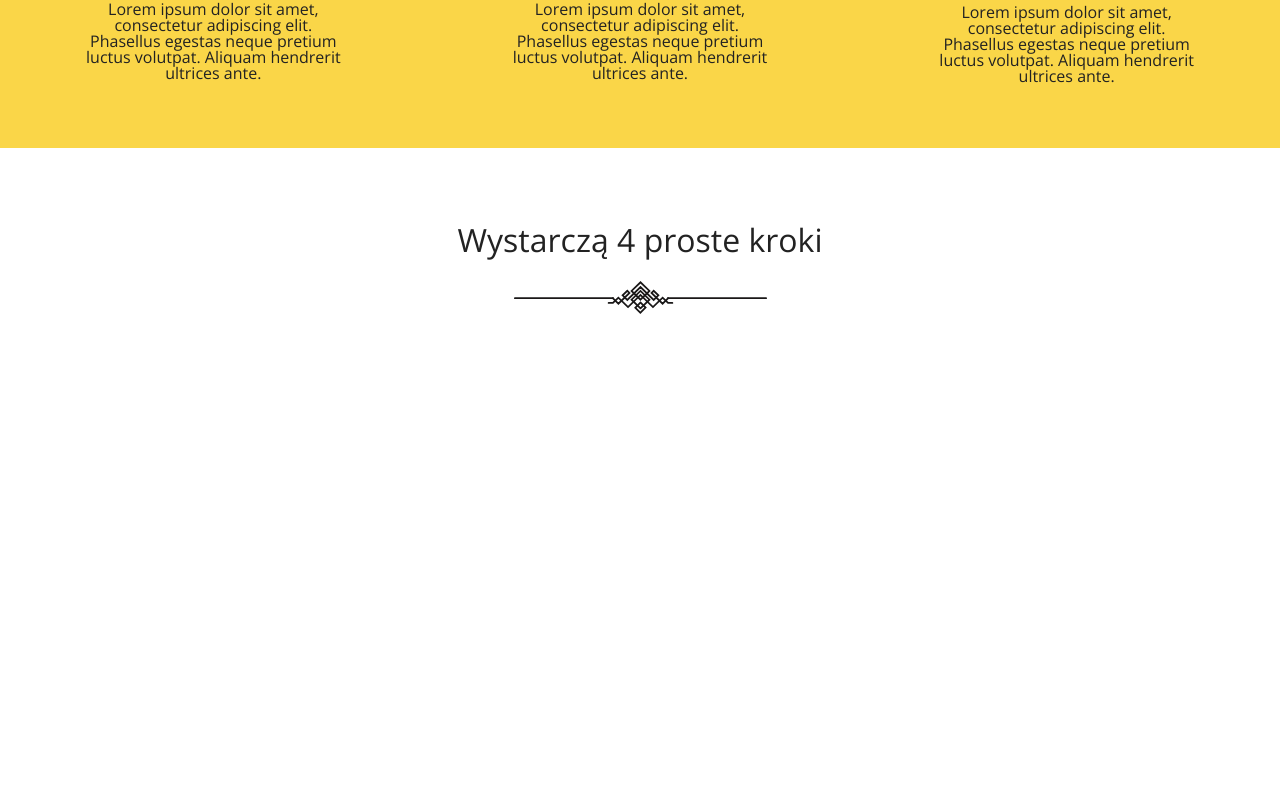
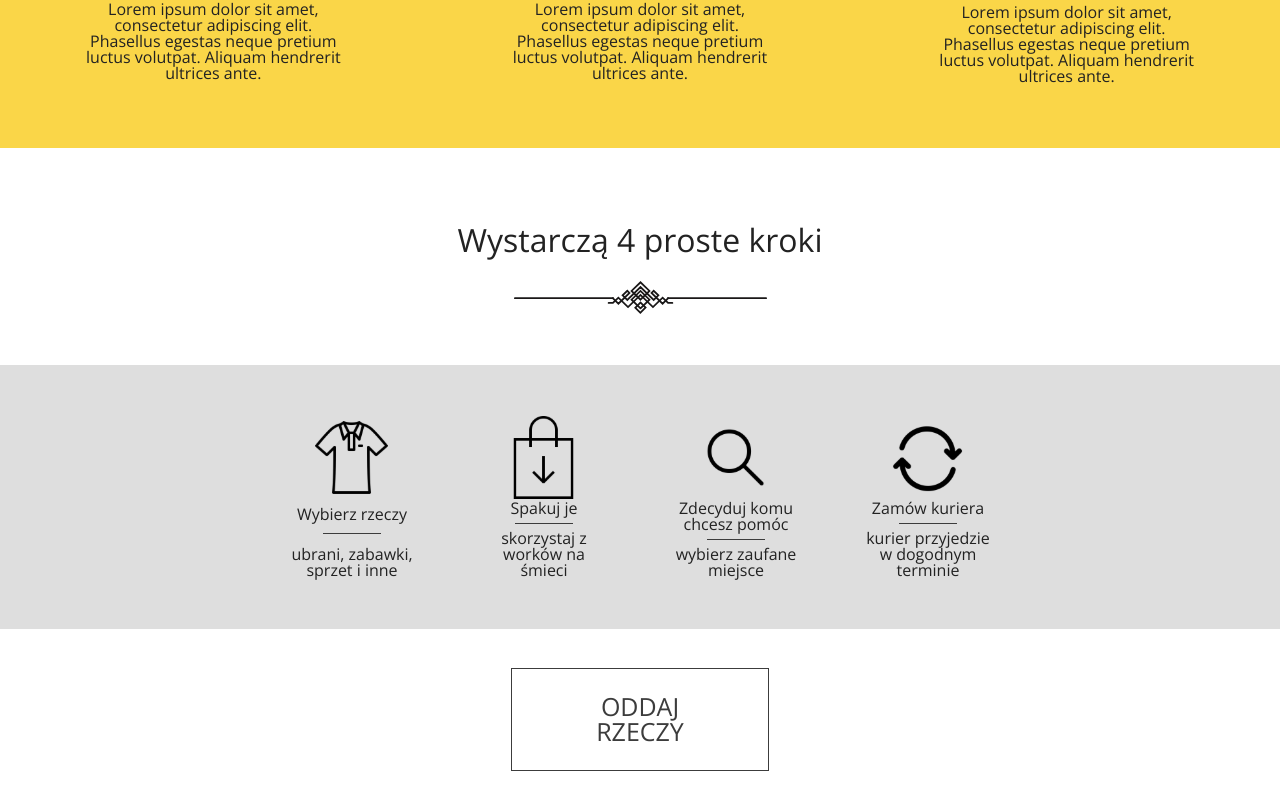
Before and after one commit to TomaszUrbankiewicz/Give_back_what_you_don_t_need, a React (Create React App) app: page / in a window 1280 px wide. Shown: the part 1167-1976 px from the top of the page. Before the commit the page ends 1493 px from the top, so only its background shows below. Built offline with nearby package versions, Linux system fonts and the light colour scheme; the HTML template or start-up script is replaced by a standard one.

Commit message:
Add_section_What_Is_Going_On

```diff
--- /dev/null
+++ b/src/components/home/Instructions.js
@@ -0,0 +1,14 @@
+import React from 'react';
+//import foto1 from "../../assets/Icon-1.svg";
+
+const Instructions = (props) =>{
+    return(
+        <div className="instruction">
+            <img src={props.src}></img>
+            <h1>{props.text_header}</h1>
+            <div className="border"></div>
+            <p>{props.text}</p>
+        </div>
+    );
+};
+export default Instructions;
--- a/src/components/home/WhatIsGoingOn.js
+++ b/src/components/home/WhatIsGoingOn.js
@@ -1,5 +1,17 @@
 import React from 'react';
+import {
+    BrowserRouter as Router,
+    Route,
+    Link,
+    useHistory
+} from 'react-router-dom';
 import LetteringWithDecoration from "../LetteringWithDecoration";
+import Instructions from "./Instructions";
+import foto1 from "../../assets/Icon-1.svg";
+import foto2 from "../../assets/Icon-2.svg";
+import foto3 from "../../assets/Icon-3.svg";
+import foto4 from "../../assets/Icon-4.svg";
+
 
 const WhatIsGoingOn = () =>{
     return(
@@ -7,6 +19,36 @@ const WhatIsGoingOn = () =>{
             <LetteringWithDecoration
                 text2="Wystarczą 4 proste kroki"
             />
+            <section className="instructions">
+                <div className="instructions_box">
+                    <Instructions
+                        src={foto1}
+                        text_header="Wybierz rzeczy"
+                        text="ubrani, zabawki, sprzet i inne"
+                    />
+                    <Instructions
+                        src={foto2}
+                        text_header="Spakuj je"
+                        text="skorzystaj z worków na śmieci"
+                    />
+                    <Instructions
+                        src={foto3}
+                        text_header="Zdecyduj komu chcesz pomóc"
+                        text="wybierz zaufane miejsce"
+                    />
+                    <Instructions
+                        src={foto4}
+                        text_header="Zamów kuriera"
+                        text="kurier przyjedzie w dogodnym terminie"
+                    />
+                </div>
+            </section>
+            <section className="box_button">
+                    <Link to="/login" className="button">
+                        <span>ODDAJ</span>
+                        <span>RZECZY</span>
+                    </Link>
+                </section>
         </section>
     );
 };
--- a/src/scss/elements/home/_whatIsGoingOn.scss
+++ b/src/scss/elements/home/_whatIsGoingOn.scss
@@ -1,3 +1,68 @@
 .what_is_going_on{
     margin-top: 3%;
+    margin-bottom: 3%;
+
+    .instructions{
+        display: flex;
+        justify-content: center;
+        align-items: center;
+        margin-bottom: 3%;
+        margin-top: 3%;
+        padding-top: 4%;
+        padding-bottom: 4%;
+        background-color: rgba(128, 128, 128, 0.26) ;
+
+        .instructions_box{
+            display: flex;
+            justify-content: space-around;
+            width: 60%;
+
+
+            .instruction{
+                width: 17%;
+                display: flex;
+                flex-direction: column;
+                justify-content: space-between;
+                align-items: center;
+                text-align: center;
+
+                img{
+                    margin-bottom:1%;
+                };
+
+                .border{
+                    width: 45%;
+                    height: 1px;
+                    background-color: $color5;
+                    margin-top: 5%;
+                    margin-bottom: 5%
+                };
+            };
+        };
+    };
+
+    .box_button{
+        width: 100%;
+        margin-top: 3%;
+        display: flex;
+        justify-content: space-around;
+
+        &:hover{
+            cursor: pointer;
+        };
+
+        .button{
+            display: flex;
+            flex-direction: column;
+            justify-content: space-around;
+            align-items: center;
+            border: 1px solid $color5;
+            width: 20%;
+            padding-top: 2%;
+            padding-bottom: 2%;
+            font-size: 25px;
+            color: $color5;
+            text-decoration: none;
+        };
+    };
 };
```
